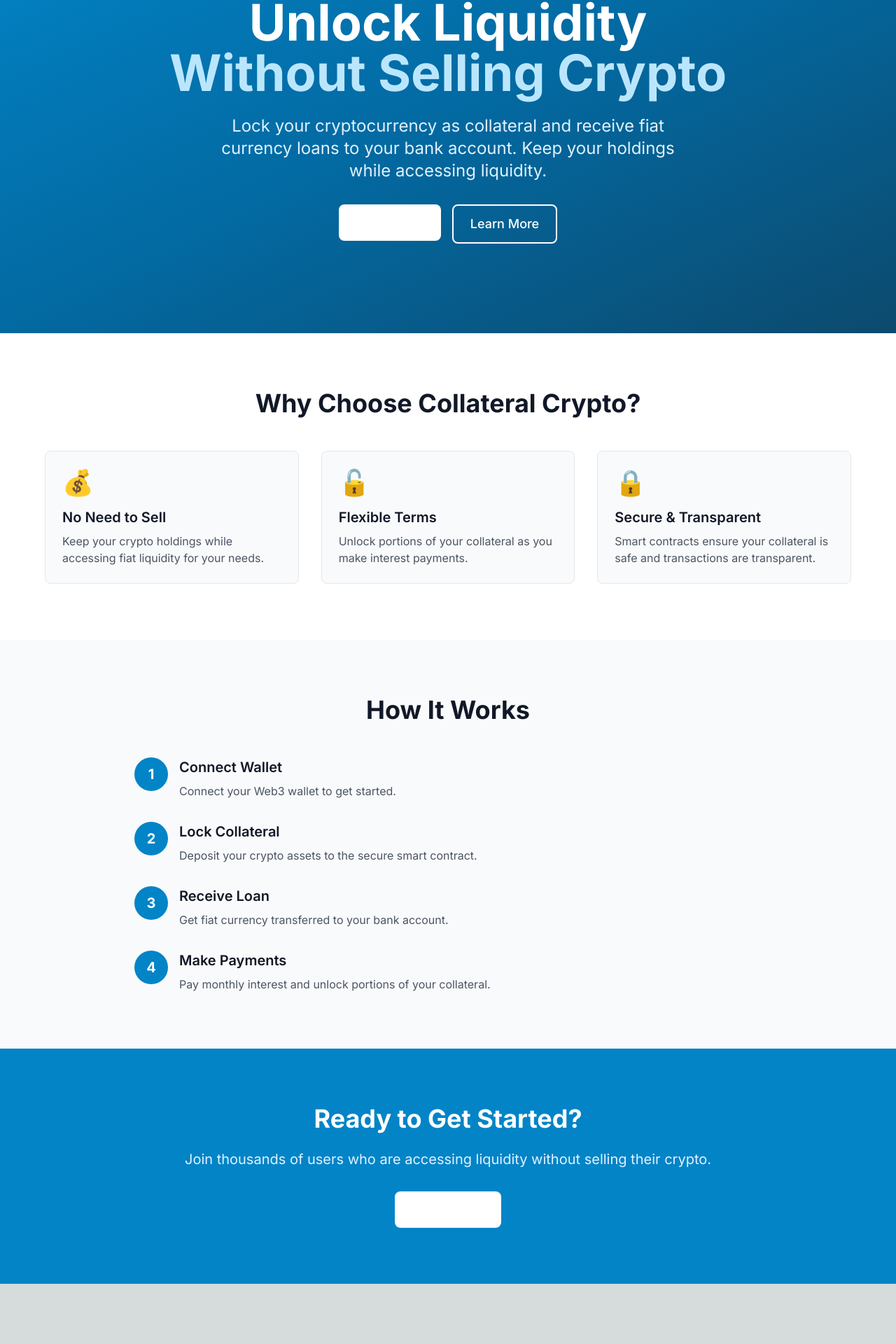
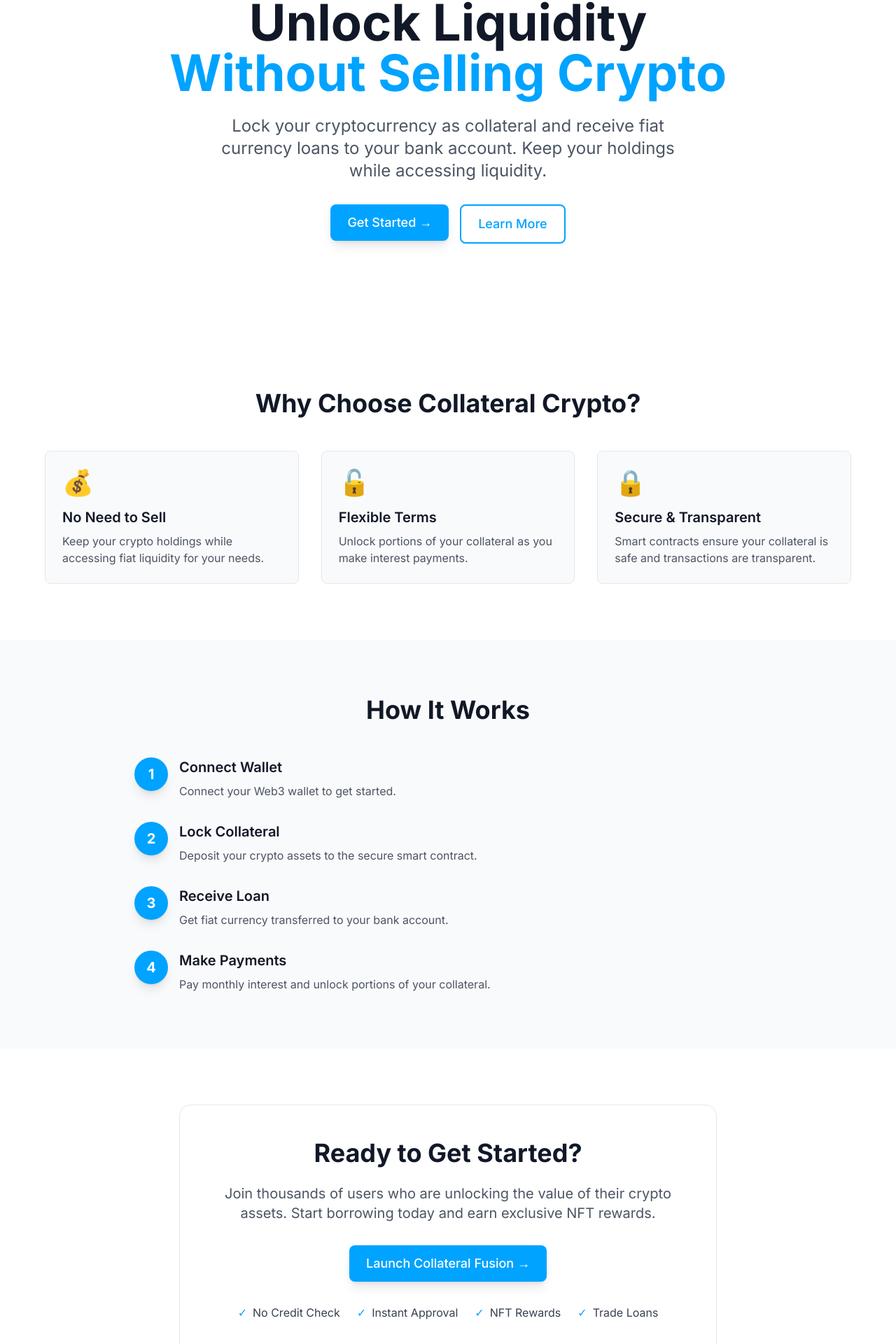
Before and after one commit to adaOctopus/crypto-collateral-fiat-loans, a Next.js app in the folder frontend/: page / in a window 1280 px wide. Shown: the part 132-2052 px from the top of the page at 70% size. Before the commit the page ends 1966 px from the top, so only its background shows below. Built offline with nearby package versions, Linux system fonts and the light colour scheme; what wagmi would draw is missing.

Commit message:
Fixed ui hydration issue from SSR

```diff
--- a/frontend/app/components/Button.tsx
+++ b/frontend/app/components/Button.tsx
@@ -12,13 +12,13 @@ export const Button = forwardRef<HTMLButtonElement, ButtonProps>(
       <button
         ref={ref}
         className={clsx(
-          'font-medium rounded-lg transition-colors focus:outline-none focus:ring-2 focus:ring-offset-2',
+          'font-medium rounded-lg transition-all duration-200 focus:outline-none focus:ring-2 focus:ring-offset-2 focus:ring-offset-dark-bg',
           {
-            'bg-primary-600 text-white hover:bg-primary-700 focus:ring-primary-500':
+            'bg-primary-500 text-white hover:bg-primary-600 focus:ring-primary-500 shadow-lg hover:shadow-xl':
               variant === 'primary',
-            'border-2 border-primary-600 text-primary-600 hover:bg-primary-50 dark:hover:bg-primary-900 focus:ring-primary-500':
+            'border-2 border-primary-500 text-primary-500 hover:bg-primary-500/10 dark:hover:bg-primary-500/20 focus:ring-primary-500':
               variant === 'outline',
-            'text-primary-600 hover:bg-primary-50 dark:hover:bg-primary-900 focus:ring-primary-500':
+            'text-primary-500 hover:bg-primary-500/10 dark:hover:bg-primary-500/20 focus:ring-primary-500':
               variant === 'ghost',
             'px-3 py-1.5 text-sm': size === 'sm',
             'px-4 py-2 text-base': size === 'md',
--- a/frontend/app/components/Navbar.tsx
+++ b/frontend/app/components/Navbar.tsx
@@ -16,28 +16,29 @@ export function Navbar({ theme, toggleTheme }: NavbarProps) {
   const { disconnect } = useDisconnect();
 
   return (
-    <nav className="bg-white dark:bg-gray-800 border-b border-gray-200 dark:border-gray-700">
-      <div className="container mx-auto px-4">
+    <nav className="bg-white dark:bg-dark-bg border-b border-gray-200 dark:border-dark-card">
+      <div className="container mx-auto px-4 sm:px-6 lg:px-8">
         <div className="flex items-center justify-between h-16">
-          <Link href="/" className="text-xl font-bold text-primary-600 dark:text-primary-400">
-            Collateral Crypto
+          <Link href="/" className="text-xl font-bold text-primary-600 dark:text-white">
+            Collateral<span className="text-primary-500">Fusion</span>
           </Link>
 
-          <div className="flex items-center gap-4">
+          <div className="flex items-center gap-2 sm:gap-4">
             <button
               onClick={toggleTheme}
-              className="p-2 rounded-lg hover:bg-gray-100 dark:hover:bg-gray-700 transition-colors"
+              className="p-2 rounded-lg hover:bg-gray-100 dark:hover:bg-dark-card transition-colors"
               aria-label="Toggle theme"
             >
               {theme === 'light' ? '🌙' : '☀️'}
             </button>
             {isConnected ? (
               <div className="flex items-center gap-2">
-                <span className="text-sm text-gray-600 dark:text-gray-400">
+                <span className="text-sm text-gray-600 dark:text-gray-300 hidden sm:inline">
                   {address?.slice(0, 6)}...{address?.slice(-4)}
                 </span>
                 <Button size="sm" variant="outline" onClick={() => disconnect()}>
-                  Disconnect
+                  <span className="hidden sm:inline">Disconnect</span>
+                  <span className="sm:hidden">Disconnect</span>
                 </Button>
               </div>
             ) : (
@@ -45,7 +46,8 @@ export function Navbar({ theme, toggleTheme }: NavbarProps) {
                 size="sm"
                 onClick={() => connect({ connector: connectors[0] })}
               >
-                Connect Wallet
+                <span className="hidden sm:inline">Connect Wallet</span>
+                <span className="sm:hidden">Connect</span>
               </Button>
             )}
           </div>
--- a/frontend/app/components/WalletConnectPrompt.tsx
+++ b/frontend/app/components/WalletConnectPrompt.tsx
@@ -13,9 +13,9 @@ export function WalletConnectPrompt() {
   }
 
   return (
-    <div className="min-h-screen flex items-center justify-center bg-gray-50 dark:bg-gray-900">
-      <div className="max-w-md w-full mx-4 text-center">
-        <div className="bg-white dark:bg-gray-800 rounded-lg shadow-lg p-8">
+    <div className="min-h-screen flex items-center justify-center bg-gray-50 dark:bg-dark-bg px-4">
+      <div className="max-w-md w-full text-center">
+        <div className="bg-white dark:bg-dark-card rounded-lg shadow-lg dark:shadow-xl p-6 sm:p-8 border border-gray-200 dark:border-dark-hover">
           <div className="text-6xl mb-4">🔐</div>
           <h1 className="text-2xl font-bold mb-4 text-gray-900 dark:text-white">
             Connect Your Wallet
--- a/frontend/app/globals.css
+++ b/frontend/app/globals.css
@@ -10,18 +10,13 @@
 
 .dark {
   --foreground-rgb: 255, 255, 255;
-  --background-start-rgb: 0, 0, 0;
-  --background-end-rgb: 0, 0, 0;
+  --background-start-rgb: 18, 23, 44; /* #12172C */
+  --background-end-rgb: 18, 23, 44; /* #12172C */
 }
 
 body {
   color: rgb(var(--foreground-rgb));
-  background: linear-gradient(
-      to bottom,
-      transparent,
-      rgb(var(--background-end-rgb))
-    )
-    rgb(var(--background-start-rgb));
+  background: rgb(var(--background-start-rgb));
 }
 
 @layer utilities {
--- a/frontend/app/page.tsx
+++ b/frontend/app/page.tsx
@@ -4,29 +4,28 @@ import { Button } from './components/Button';
 
 export default function Home() {
   return (
-    <div className="min-h-screen">
+    <div className="min-h-screen bg-white dark:bg-dark-bg">
       {/* Hero Section */}
-      <section className="relative overflow-hidden bg-gradient-to-br from-primary-600 via-primary-700 to-primary-900 text-white">
-        <div className="absolute inset-0 bg-grid-pattern opacity-10"></div>
-        <div className="relative container mx-auto px-4 py-24 md:py-32">
+      <section className="relative overflow-hidden bg-white dark:bg-dark-bg text-gray-900 dark:text-white">
+        <div className="relative container mx-auto px-4 sm:px-6 lg:px-8 py-24 md:py-32">
           <div className="max-w-4xl mx-auto text-center">
-            <h1 className="text-5xl md:text-7xl font-bold mb-6 animate-fade-in">
+            <h1 className="text-4xl sm:text-5xl md:text-7xl font-bold mb-6">
               Unlock Liquidity
               <br />
-              <span className="text-primary-200">Without Selling Crypto</span>
+              <span className="text-primary-500">Without Selling Crypto</span>
             </h1>
-            <p className="text-xl md:text-2xl mb-8 text-primary-100 max-w-2xl mx-auto">
+            <p className="text-lg sm:text-xl md:text-2xl mb-8 text-gray-600 dark:text-gray-300 max-w-2xl mx-auto">
               Lock your cryptocurrency as collateral and receive fiat currency loans
               to your bank account. Keep your holdings while accessing liquidity.
             </p>
             <div className="flex flex-col sm:flex-row gap-4 justify-center">
               <Link href="/app">
-                <Button size="lg" className="bg-white text-primary-700 hover:bg-primary-50">
-                  Get Started
+                <Button size="lg">
+                  Get Started →
                 </Button>
               </Link>
               <Link href="/app">
-                <Button size="lg" variant="outline" className="border-white text-white hover:bg-white/10">
+                <Button size="lg" variant="outline" className="dark:border-primary-500 dark:text-primary-500">
                   Learn More
                 </Button>
               </Link>
@@ -36,12 +35,12 @@ export default function Home() {
       </section>
 
       {/* Features Section */}
-      <section className="py-20 bg-white dark:bg-gray-900">
-        <div className="container mx-auto px-4">
-          <h2 className="text-4xl font-bold text-center mb-12 text-gray-900 dark:text-white">
+      <section className="py-16 sm:py-20 bg-white dark:bg-dark-bg">
+        <div className="container mx-auto px-4 sm:px-6 lg:px-8">
+          <h2 className="text-3xl sm:text-4xl font-bold text-center mb-8 sm:mb-12 text-gray-900 dark:text-white">
             Why Choose Collateral Crypto?
           </h2>
-          <div className="grid md:grid-cols-3 gap-8 max-w-6xl mx-auto">
+          <div className="grid sm:grid-cols-2 lg:grid-cols-3 gap-6 sm:gap-8 max-w-6xl mx-auto">
             <FeatureCard
               title="No Need to Sell"
               description="Keep your crypto holdings while accessing fiat liquidity for your needs."
@@ -62,12 +61,12 @@ export default function Home() {
       </section>
 
       {/* How It Works */}
-      <section className="py-20 bg-gray-50 dark:bg-gray-800">
-        <div className="container mx-auto px-4">
-          <h2 className="text-4xl font-bold text-center mb-12 text-gray-900 dark:text-white">
+      <section className="py-16 sm:py-20 bg-gray-50 dark:bg-dark-card">
+        <div className="container mx-auto px-4 sm:px-6 lg:px-8">
+          <h2 className="text-3xl sm:text-4xl font-bold text-center mb-8 sm:mb-12 text-gray-900 dark:text-white">
             How It Works
           </h2>
-          <div className="max-w-4xl mx-auto space-y-8">
+          <div className="max-w-4xl mx-auto space-y-6 sm:space-y-8">
             <Step number={1} title="Connect Wallet" description="Connect your Web3 wallet to get started." />
             <Step number={2} title="Lock Collateral" description="Deposit your crypto assets to the secure smart contract." />
             <Step number={3} title="Receive Loan" description="Get fiat currency transferred to your bank account." />
@@ -77,17 +76,35 @@ export default function Home() {
       </section>
 
       {/* CTA Section */}
-      <section className="py-20 bg-primary-600 text-white">
-        <div className="container mx-auto px-4 text-center">
-          <h2 className="text-4xl font-bold mb-6">Ready to Get Started?</h2>
-          <p className="text-xl mb-8 text-primary-100">
-            Join thousands of users who are accessing liquidity without selling their crypto.
-          </p>
-          <Link href="/app">
-            <Button size="lg" className="bg-white text-primary-700 hover:bg-primary-50">
-              Launch App
-            </Button>
-          </Link>
+      <section className="py-16 sm:py-20 bg-white dark:bg-dark-card text-gray-900 dark:text-white">
+        <div className="container mx-auto px-4 sm:px-6 lg:px-8">
+          <div className="max-w-3xl mx-auto bg-white dark:bg-dark-bg rounded-2xl p-8 sm:p-12 border border-gray-200 dark:border-dark-hover">
+            <h2 className="text-3xl sm:text-4xl font-bold mb-4 sm:mb-6 text-center">Ready to Get Started?</h2>
+            <p className="text-lg sm:text-xl mb-6 sm:mb-8 text-gray-600 dark:text-gray-300 text-center">
+              Join thousands of users who are unlocking the value of their crypto assets. Start borrowing today and earn exclusive NFT rewards.
+            </p>
+            <div className="flex justify-center mb-6 sm:mb-8">
+              <Link href="/app">
+                <Button size="lg">
+                  Launch Collateral Fusion →
+                </Button>
+              </Link>
+            </div>
+            <div className="flex flex-wrap justify-center gap-4 sm:gap-6 text-sm sm:text-base">
+              <div className="flex items-center gap-2 text-gray-700 dark:text-gray-300">
+                <span className="text-primary-500">✓</span> No Credit Check
+              </div>
+              <div className="flex items-center gap-2 text-gray-700 dark:text-gray-300">
+                <span className="text-primary-500">✓</span> Instant Approval
+              </div>
+              <div className="flex items-center gap-2 text-gray-700 dark:text-gray-300">
+                <span className="text-primary-500">✓</span> NFT Rewards
+              </div>
+              <div className="flex items-center gap-2 text-gray-700 dark:text-gray-300">
+                <span className="text-primary-500">✓</span> Trade Loans
+              </div>
+            </div>
+          </div>
         </div>
       </section>
     </div>
@@ -104,7 +121,7 @@ function FeatureCard({
   icon: string;
 }) {
   return (
-    <div className="p-6 rounded-lg bg-gray-50 dark:bg-gray-800 border border-gray-200 dark:border-gray-700 hover:shadow-lg transition-shadow">
+    <div className="p-6 rounded-lg bg-gray-50 dark:bg-dark-card border border-gray-200 dark:border-dark-hover hover:shadow-lg dark:hover:shadow-xl transition-all duration-200">
       <div className="text-4xl mb-4">{icon}</div>
       <h3 className="text-xl font-semibold mb-2 text-gray-900 dark:text-white">{title}</h3>
       <p className="text-gray-600 dark:text-gray-300">{description}</p>
@@ -123,7 +140,7 @@ function Step({
 }) {
   return (
     <div className="flex gap-4 items-start">
-      <div className="flex-shrink-0 w-12 h-12 rounded-full bg-primary-600 text-white flex items-center justify-center font-bold text-xl">
+      <div className="flex-shrink-0 w-12 h-12 rounded-full bg-primary-500 text-white flex items-center justify-center font-bold text-xl shadow-lg">
         {number}
       </div>
       <div>
--- a/frontend/tailwind.config.ts
+++ b/frontend/tailwind.config.ts
@@ -16,11 +16,16 @@ const config: Config = {
           200: '#bae6fd',
           300: '#7dd3fc',
           400: '#38bdf8',
-          500: '#0ea5e9',
-          600: '#0284c7',
-          700: '#0369a1',
+          500: '#00A3FF', // Light blue accent for action buttons
+          600: '#21C9EE', // Alternative light blue
+          700: '#0284c7',
           800: '#075985',
           900: '#0c4a6e',
+        },
+        dark: {
+          bg: '#12172C', // Main dark blue background
+          card: '#1E253A', // Lighter dark blue for cards
+          hover: '#2A3147', // Hover state for cards
         },
       },
     },
```
Also changed, not shown: frontend/app/components/BankAccountForm.tsx (+7 -7 lines), frontend/app/components/Dashboard.tsx (+8 -8 lines), frontend/app/components/LockCollateralForm.tsx (+6 -6 lines), frontend/app/components/PositionsList.tsx (+11 -11 lines), frontend/app/components/WithdrawForm.tsx (+6 -6 lines), frontend/next-env.d.ts (added), 2 other files (tests, documents, lock files or other folders).
